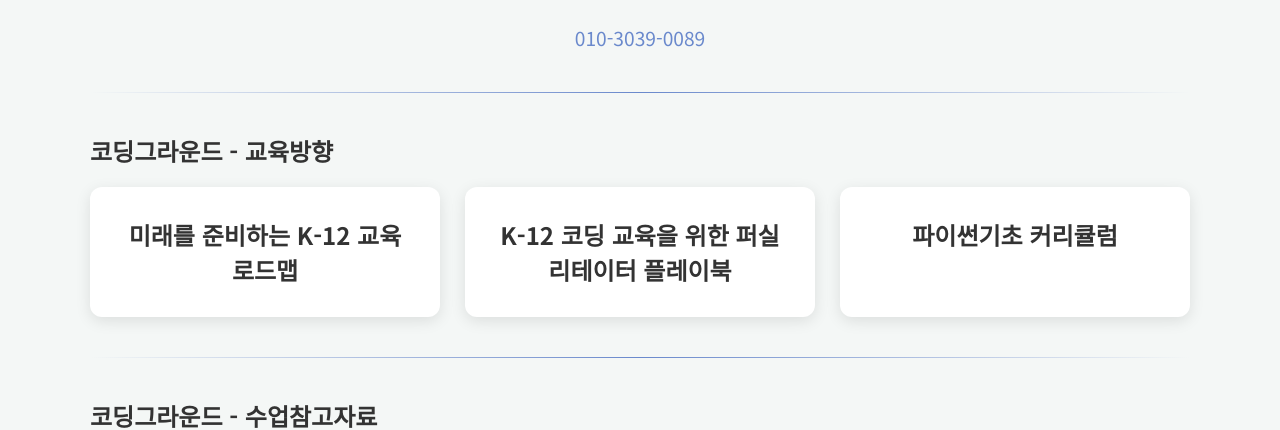
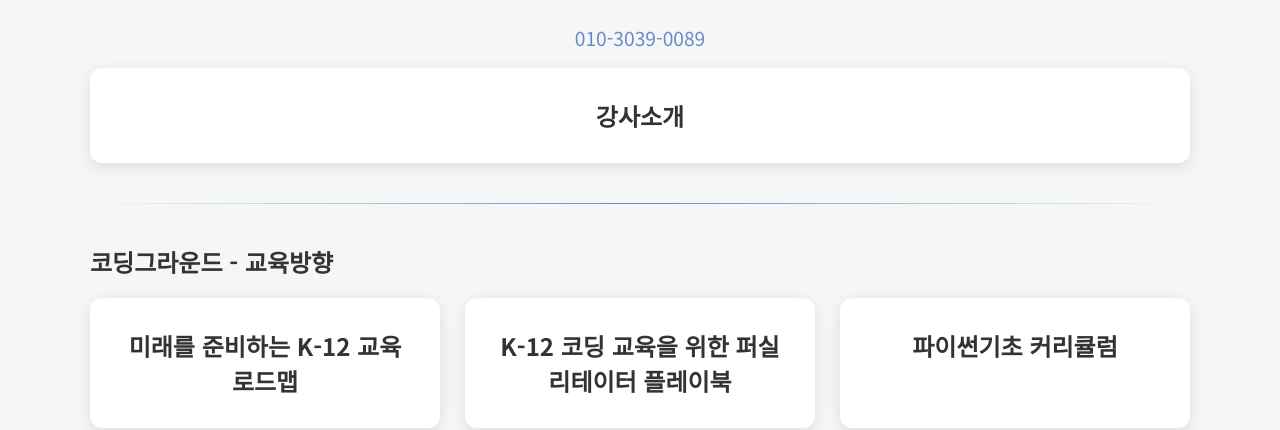
Before and after one commit to cjc-coding/cjc-coding.github.io, a plain HTML site: page index.html in a window 1280 px wide. Shown: the part 389-819 px from the top of the page. Drawn offline with Linux system fonts and the light colour scheme.

Commit message:
Update index.html

```diff
--- a/index.html
+++ b/index.html
@@ -156,7 +156,12 @@
     <main class="container">
         <section class="info-section">
             <h2>코딩그라운드 - 조재청</h2>
-            <a href="tel:01030390089">010-3039-0089</a>
+            <div>
+                <a href="tel:01030390089">010-3039-0089</a>
+                <ul class="links-grid">
+                    <li class="card"><a href="profile.html">강사소개</a></li>
+                </ul>
+            </div>
         </section>
         <hr>
         <section>
```
